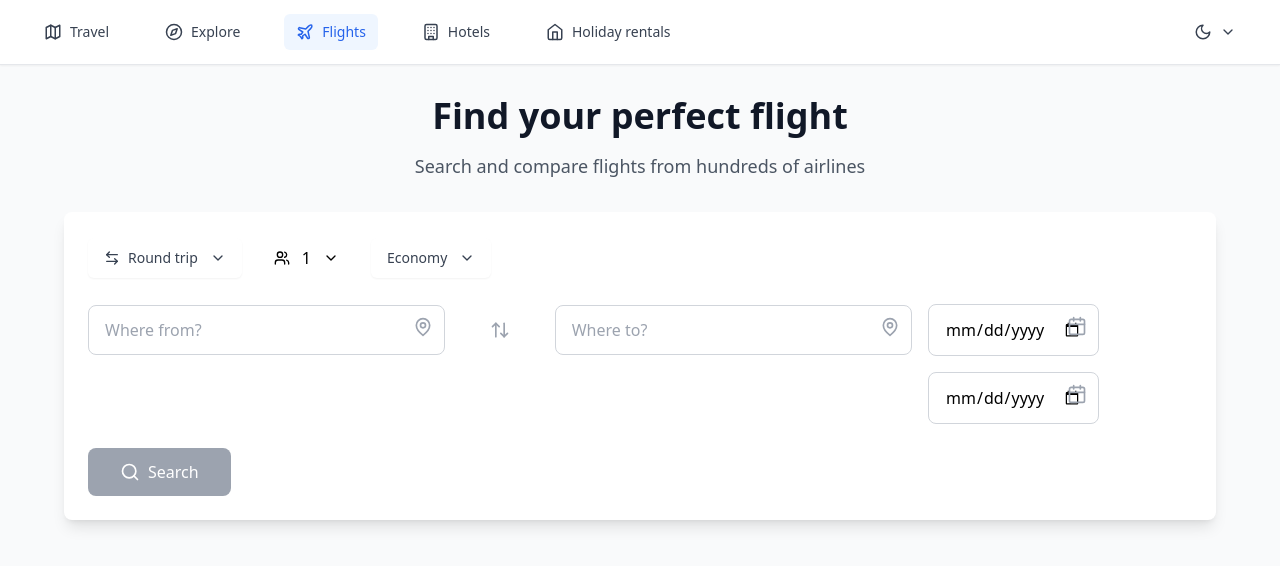
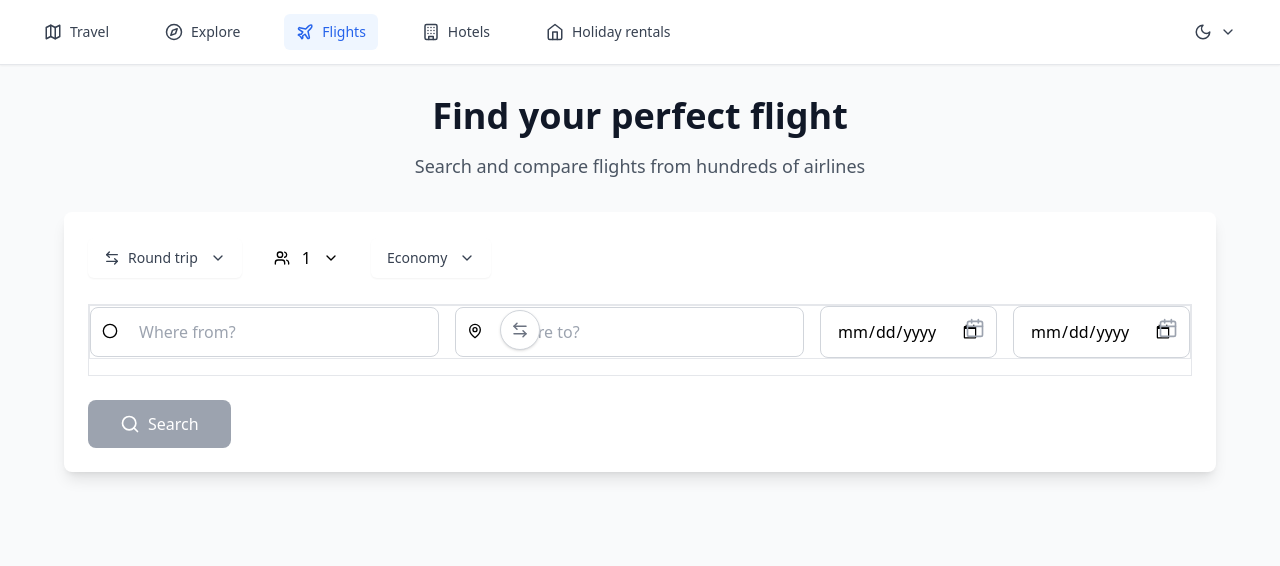
Before and after one commit to amuzatk/kazmatics-spotter-assessment, a React (Vite) app: page / in a window 1280 px wide. Shown: the top 566 px of the page. Built offline with nearby package versions, Linux system fonts and the light colour scheme.

Commit message:
updated flight selection button

```diff
--- a/src/components/SearchForm.tsx
+++ b/src/components/SearchForm.tsx
@@ -11,6 +11,7 @@ import {
   Check,
   ChevronDown,
   ArrowLeftRight,
+  Circle,
 } from "lucide-react";
 import { Airport, SearchParams, FlightLeg } from "../types/flight";
 import { FlightApiService } from "../services/flightApi";
@@ -380,30 +381,27 @@ const SearchForm: React.FC<SearchFormProps> = ({
       </div>
 
       {/* Flight Legs */}
-      <div className="space-y-4 mb-6">
+      <div className="w-full border  mb-6 flex flex-col  ">
         {legs.map((leg, index) => (
-          <div key={index} className="relative">
-            <div className="grid grid-cols-1 md:grid-cols-12 gap-4 items-center">
+          <div key={index} className="relative w-full">
+            {/* <div className="grid grid-cols-1 md:grid-cols-12 gap-4 items-center"> */}
+            <div className="relative flex flex-col md:flex-row border gap-4 items-center mb-4">
               {/* From Airport */}
-              <div className="md:col-span-4 relative">
+              {/* <div className="md:col-span-4 relative"> */}
+               <div className="w-full  relative">
                 <div className="relative">
+                  <Circle
+                    size={16}
+                    className="absolute left-3 top-4"
+                  />
                   <input
                     type="text"
                     placeholder="Where from?"
-                    // value={leg.origin}
-                    // onChange={(e) => {
-                    //   updateLeg(index, 'origin', e.target.value);
-                    //   handleAirportSearch(e.target.value, index, 'origin');
-                    // }}
                     value={airportSearchQuery[`${index}-origin`] ?? ""}
                     onChange={(e) => {
                       handleAirportSearch(e.target.value, index, "origin");
                     }}
-                    className="w-full px-4 py-3 border border-gray-300 dark:border-gray-600 rounded-lg focus:ring-2 focus:ring-blue-500 focus:border-transparent dark:bg-gray-700 dark:text-white"
-                  />
-                  <MapPin
-                    size={20}
-                    className="absolute right-3 top-3 text-gray-400"
+                    className="w-full pl-12 pr-4 py-3 border border-gray-300 dark:border-gray-600 rounded-lg focus:ring-2 focus:ring-blue-500 focus:border-transparent dark:bg-gray-700 dark:text-white"
                   />
                 </div>
 
@@ -433,35 +431,40 @@ const SearchForm: React.FC<SearchFormProps> = ({
               </div>
 
               {/* Swap Button */}
-              <div className="md:col-span-1 flex justify-center">
+              {/* <div className="md:col-span-1 flex justify-center">
                 <button
                   onClick={() => swapAirports(index)}
                   className="p-2 text-gray-400 hover:text-gray-600 dark:hover:text-gray-300 transition-colors"
                 >
-                  <ArrowUpDown size={20} />
+                  <ArrowLeftRight size={20} />
                 </button>
-              </div>
+              </div> */}
+
+
+               <button
+    onClick={() => swapAirports(index)}
+    className="hidden md:flex items-center justify-center top-6 left-[390px] z-10 absolute  translate-x-1/2 -translate-y-1/2 w-10 h-10 rounded-full border border-gray-300 dark:border-gray-600 bg-white dark:bg-gray-800 text-gray-500 hover:text-gray-700 dark:hover:text-gray-300 shadow"
+    aria-label="Swap airports"
+  >
+    <ArrowLeftRight size={18} />
+  </button>
 
               {/* To Airport */}
-              <div className="md:col-span-4 relative">
+              {/* <div className="md:col-span-4 relative"> */}
+               <div className="w-full  relative">
                 <div className="relative">
+                  <MapPin
+                    size={16}
+                    className="absolute left-3 top-4"
+                  />
                   <input
                     type="text"
                     placeholder="Where to?"
-                    // value={leg.destination}
                     value={airportSearchQuery[`${index}-destination`] ?? ""}
                     onChange={(e) => {
                       handleAirportSearch(e.target.value, index, "destination");
                     }}
-                    // onChange={(e) => {
-                    //   updateLeg(index, 'destination', e.target.value);
-                    //   handleAirportSearch(e.target.value, index, 'destination');
-                    // }}
-                    className="w-full px-4 py-3 border border-gray-300 dark:border-gray-600 rounded-lg focus:ring-2 focus:ring-blue-500 focus:border-transparent dark:bg-gray-700 dark:text-white"
-                  />
-                  <MapPin
-                    size={20}
-                    className="absolute right-3 top-3 text-gray-400"
+                    className="w-full pl-12 pr-4 py-3 border border-gray-300 dark:border-gray-600 rounded-lg focus:ring-2 focus:ring-blue-500 focus:border-transparent dark:bg-gray-700 dark:text-white"
                   />
                 </div>
 
@@ -511,9 +514,35 @@ const SearchForm: React.FC<SearchFormProps> = ({
                 )}
               </div>
 
+        {/* Return Date for Round Trip */}
+        {tripType === "roundtrip" && (
+
+                <div className="md:col-span-2">
+              <div className="relative">
+                <input
+                  type="date"
+                  placeholder="Return"
+                  value={returnDate}
+                  onChange={(e) => setReturnDate(e.target.value)}
+                  className="w-full px-4 py-3 border border-gray-300 dark:border-gray-600 rounded-lg focus:ring-2 focus:ring-blue-500 focus:border-transparent dark:bg-gray-700 dark:text-white"
+                />
+                <Calendar
+                  size={20}
+                  className="absolute right-3 top-3 text-gray-400 pointer-events-none"
+                />
+              </div>
+              {/* {returnDate && (
+                <div className="text-xs text-gray-500 dark:text-gray-400 mt-1">
+                  {formatDate(returnDate)}
+                </div>
+              )} */}
+            </div>)}
+
               {/* Remove Button for Multi-city */}
               {tripType === "multicity" && (
-                <div className="md:col-span-1 flex justify-center">
+                <div
+                // className="md:col-span-1 flex justify-center"
+                >
                   <button
                     onClick={() => removeFlight(index)}
                     className="p-2 text-red-400 hover:text-red-600 transition-colors"
@@ -528,7 +557,7 @@ const SearchForm: React.FC<SearchFormProps> = ({
         ))}
 
         {/* Return Date for Round Trip */}
-        {tripType === "roundtrip" && (
+        {/* {tripType === "roundtrip" && (
           <div className="grid grid-cols-1 md:grid-cols-12 gap-4 items-center">
             <div className="md:col-span-9"></div>
             <div className="md:col-span-2">
@@ -552,7 +581,7 @@ const SearchForm: React.FC<SearchFormProps> = ({
               )}
             </div>
           </div>
-        )}
+        )} */}
 
         {/* Add Flight Button for Multi-city */}
         {tripType === "multicity" && (
```
